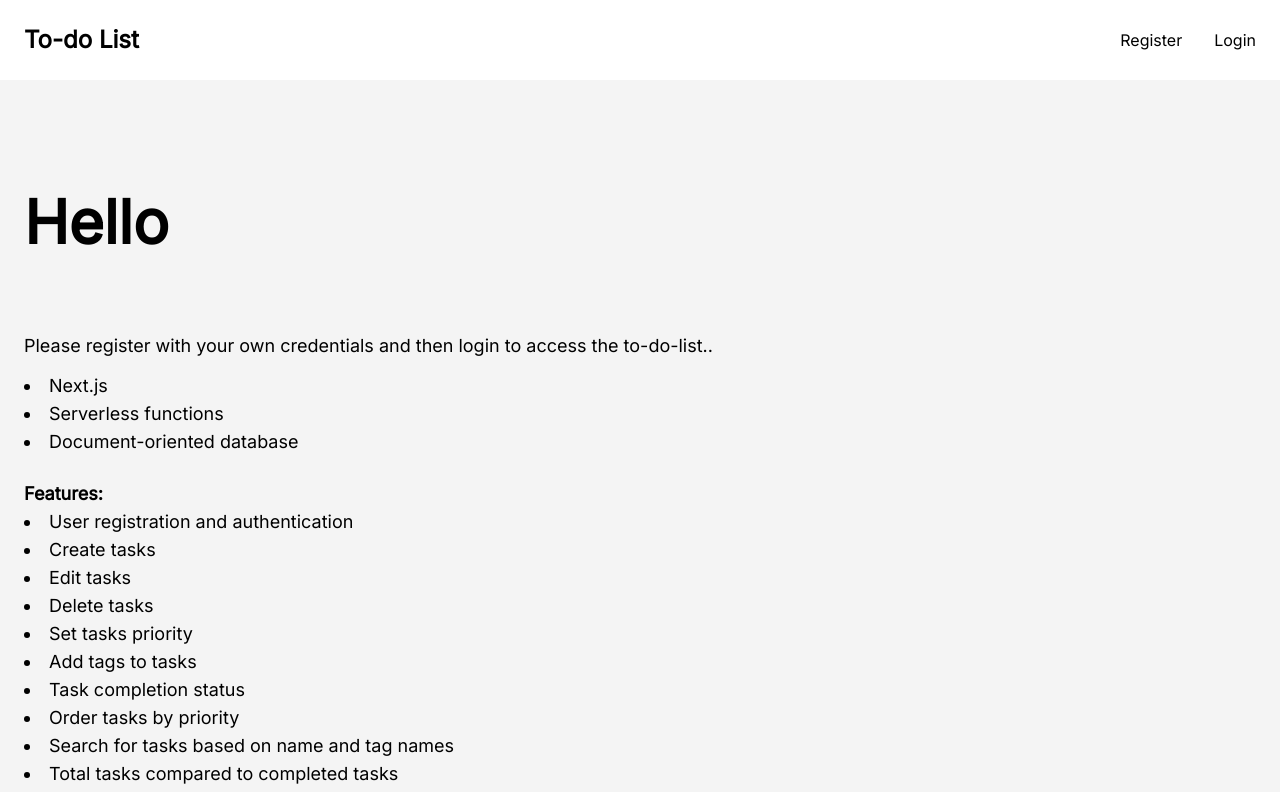
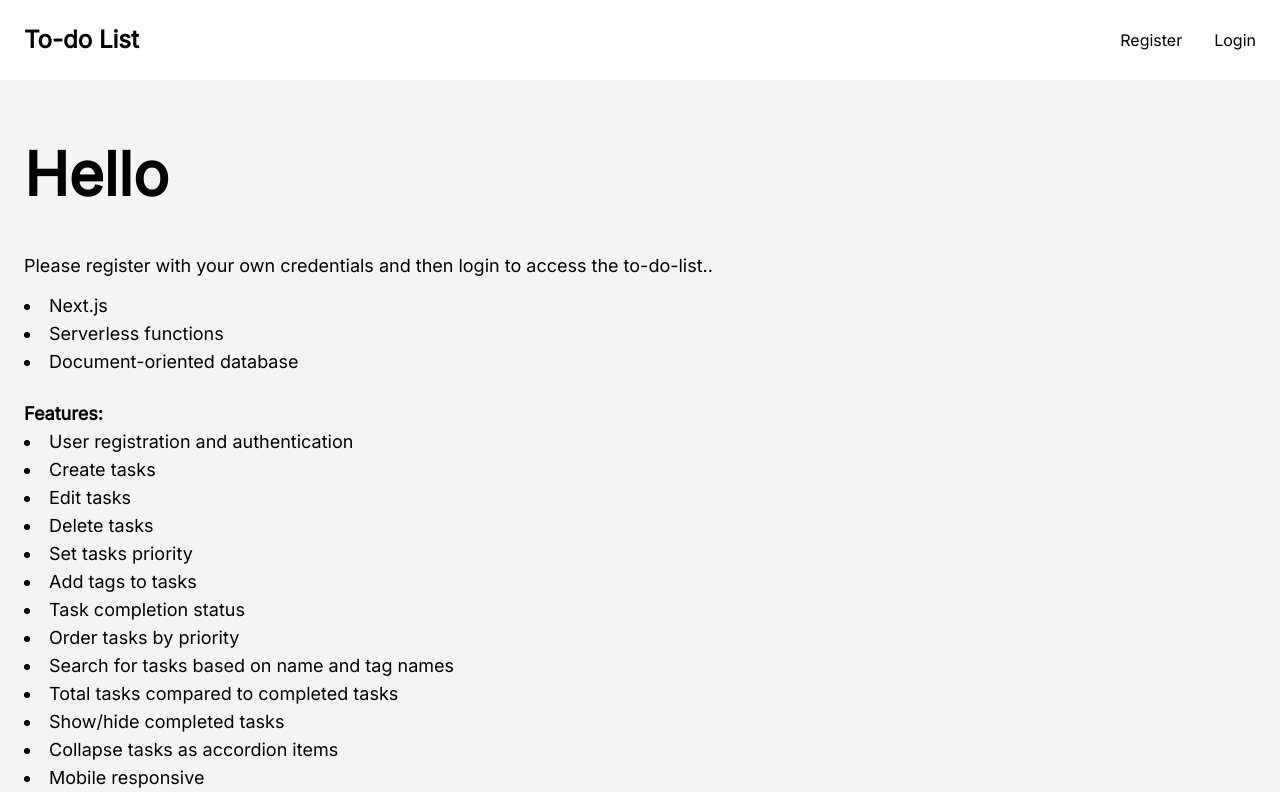
Before and after one commit to spowers1991/to-do-list, a Next.js app: page / in a window 1280 px wide. Shown: the top 792 px of the page. Built offline with nearby package versions, Linux system fonts and the light colour scheme.

Commit message:
chore(index): minor update to homepage text - part 4

```diff
--- a/pages/index.jsx
+++ b/pages/index.jsx
@@ -2,8 +2,8 @@ import Heading from '@/components/html_tags/Heading'
 
 const HomePage = () => {
     return (
-        <div className="font-inter container mx-auto px-6 py-16 md:py-28">
-            <Heading size="h1">
+        <div className="font-inter container mx-auto px-6 py-8 md:py-16">
+            <Heading size="h1" className="!mb-12">
                 Hello
             </Heading>
             <p className='text-lg'>
```
